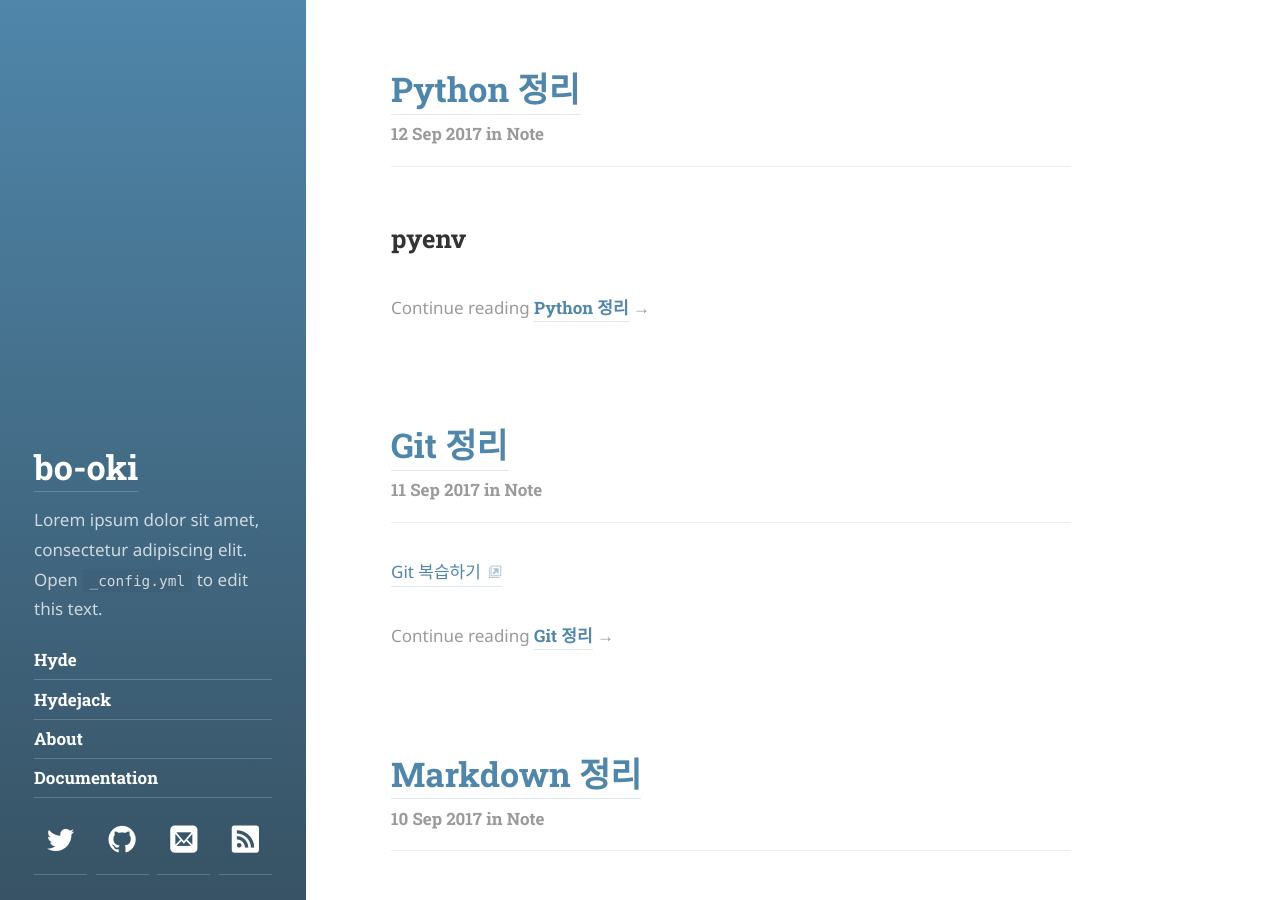
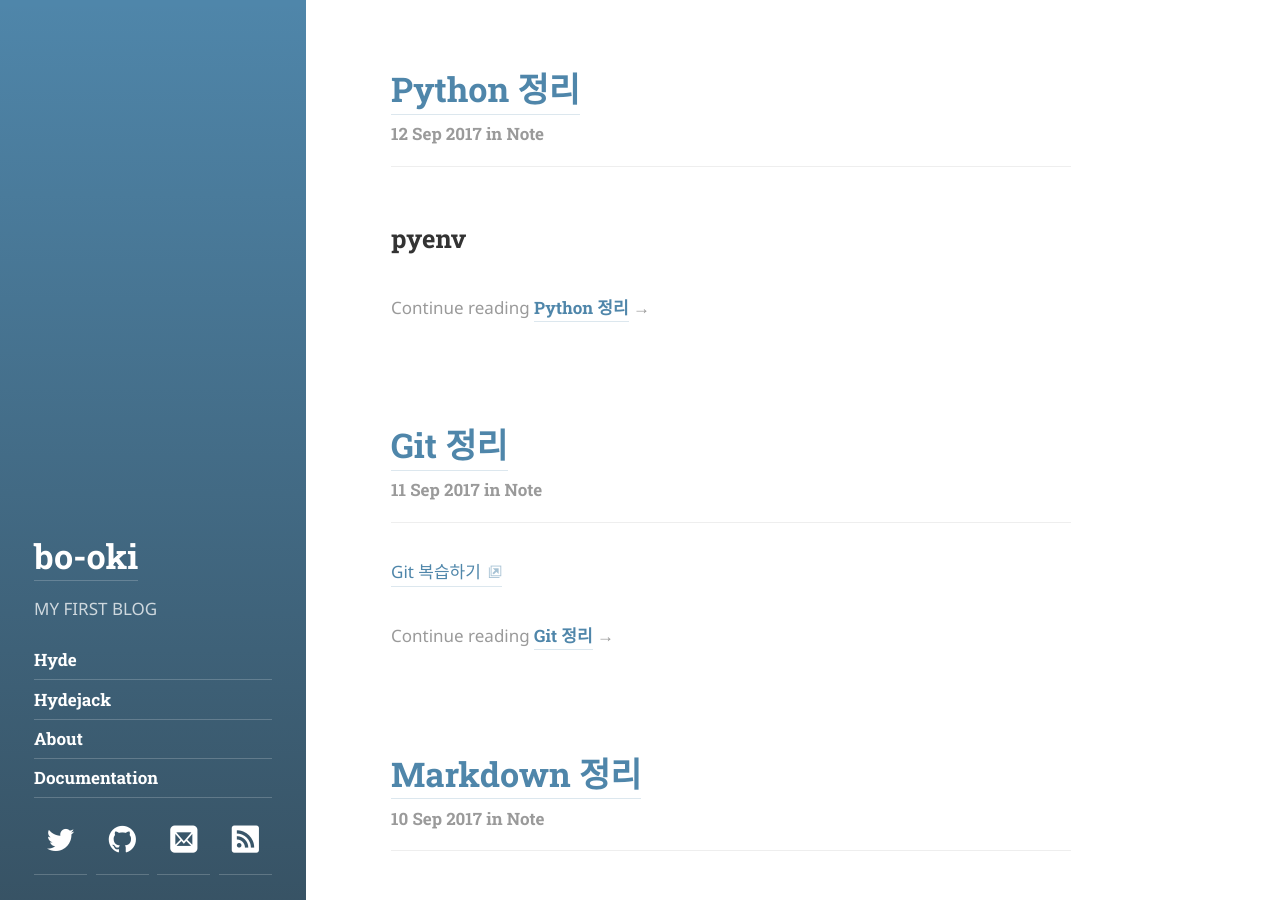
Before and after one commit to bookpark/bookpark.github.io, a Jekyll site: the page built from index.html, in a window 1280 px wide and 900 px high. Built offline with Jekyll 4.4.1, drawn with Linux system fonts in a browser that asks for light colours; some web fonts are replaced; the list of posts is cut into pages by our own code.

Commit message:
Modify description

```diff
--- a/_config.yml
+++ b/_config.yml
@@ -18,8 +18,7 @@ tagline:             A pretentious two-column Jekyll theme.
 # A short description of the page, used in the sidebar and as fallback for the meta description tag.
 # Markdown enabled, but don't use more than one paragraph (enforced by `>`)
 description:         >
-  Lorem ipsum dolor sit amet, consectetur adipiscing elit.
-  Open `_config.yml` to edit this text.
+  MY FIRST BLOG
 
 # This should be the same author as first entry in `_data/authors.yml`
 author:
```
